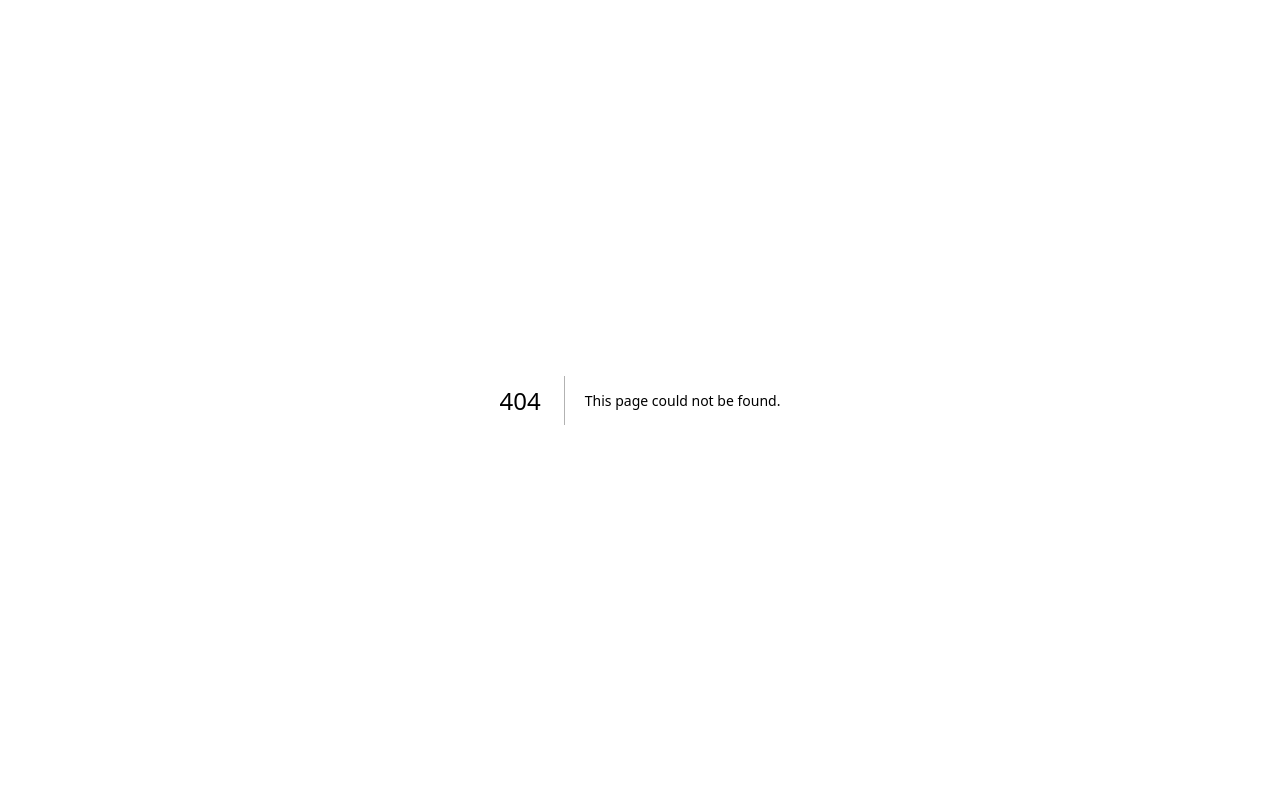
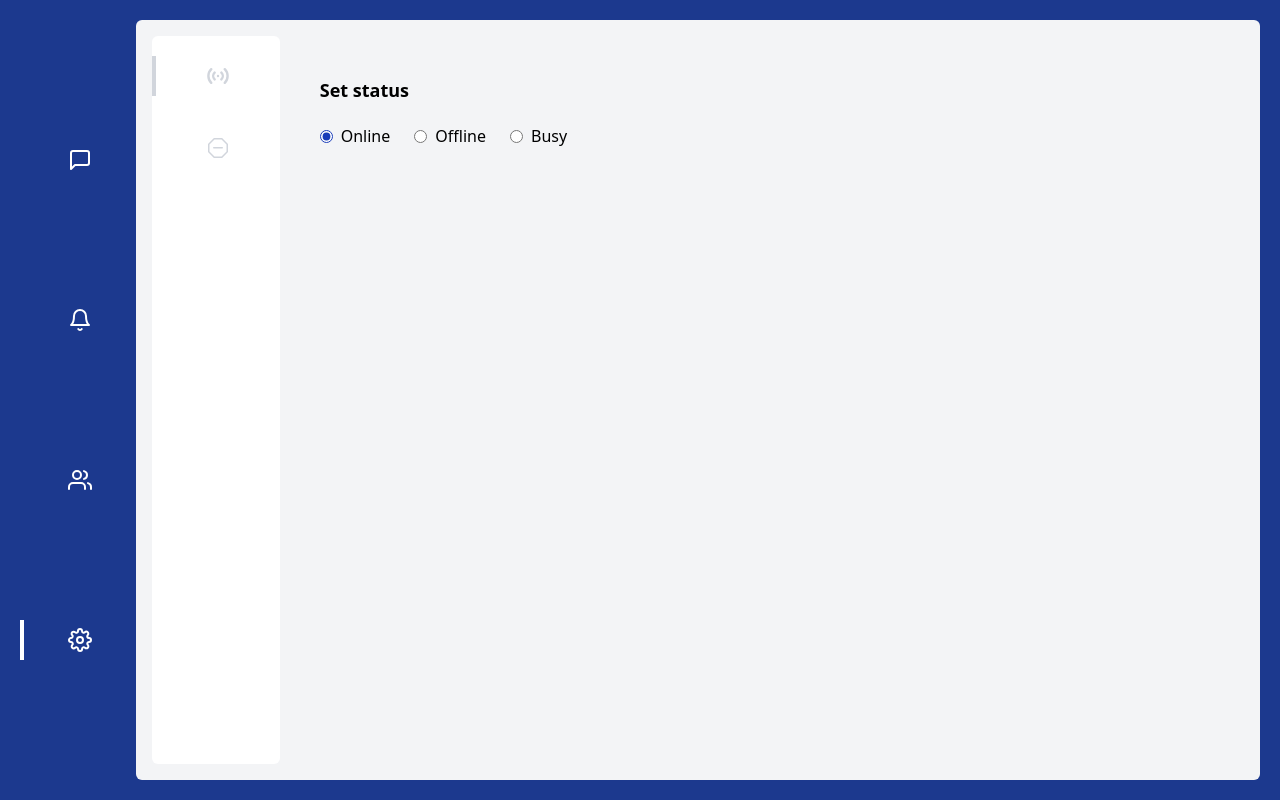
Before and after one commit to mgalinski10/chat-app, a Next.js app in the folder web/: page /settings/status in a window 1280 px wide. Before the commit this address had no page. Built offline with nearby package versions, Linux system fonts and the light colour scheme; no server answers.

Commit message:
feat: add settings page: privacy and status

```diff
--- a/web/app/(layout)/layout.tsx
+++ b/web/app/(layout)/layout.tsx
@@ -8,7 +8,10 @@ export default function DashboardLayout({
 }) {
   return (
     <UserProvider>
-      <div className="flex min-h-screen bg-blue-900 p-5">
+      <div
+        className="flex h-screen
+       bg-blue-900 p-5"
+      >
         <Sidebar />
         {children}
       </div>
--- a/web/app/(layout)/messages/page.tsx
+++ b/web/app/(layout)/messages/page.tsx
@@ -3,6 +3,7 @@
 import Spinner from '@/components/Spinner/Spinner';
 import { useUser } from '@/hooks/useUser';
 import React from 'react';
+import Card from '@/components/Card/Card';
 
 const MessagesPage = () => {
   const { user } = useUser();
@@ -11,7 +12,16 @@ const MessagesPage = () => {
     return <Spinner />;
   }
 
-  return <div className="">Welcome, {user.firstName}! It's messages page.</div>;
+  return (
+    <div className="grid grid-cols-3 gap-5 w-full h-full">
+      <div className="col-span-2">
+        <Card>Welcome, {user.firstName}</Card>
+      </div>
+      <div className="col-span-1">
+        <Card>Profile information</Card>
+      </div>
+    </div>
+  );
 };
 
 export default MessagesPage;
--- /dev/null
+++ b/web/app/(layout)/settings/layout.tsx
@@ -0,0 +1,22 @@
+'use client';
+
+import React, { ReactNode } from 'react';
+import SettingsSidebar from '@/components/SettingsSidebar/SettingsSidebar';
+import Card from '@/components/Card/Card';
+
+interface SettingsLayoutProps {
+  children: ReactNode;
+}
+
+const SettingsLayout: React.FC<SettingsLayoutProps> = ({ children }) => {
+  return (
+    <Card>
+      <div className="flex h-full ">
+        <SettingsSidebar />
+        <main className="flex-1 p-10">{children}</main>
+      </div>
+    </Card>
+  );
+};
+
+export default SettingsLayout;
--- /dev/null
+++ b/web/app/(layout)/settings/page.tsx
@@ -0,0 +1,5 @@
+import { redirect } from 'next/navigation';
+
+export default function SettingsPage() {
+  redirect('/settings/status');
+}
--- /dev/null
+++ b/web/app/(layout)/settings/privacy/page.tsx
@@ -0,0 +1,25 @@
+import React from 'react';
+import { IoIosInformationCircleOutline } from 'react-icons/io';
+
+const PrivacyPage = () => {
+  // TODO: Get blocked contacts from api
+  const blocked = [];
+
+  return (
+    <div>
+      <p className="text-lg font-semibold mb-5">Blocked contacts</p>
+      {blocked.length === 0 ? (
+        <div className="w-full flex items-center justify-center space-x-2 text-gray-600">
+          <span>
+            <IoIosInformationCircleOutline />
+          </span>
+          Looks like you haven't blocked anyone yet.
+        </div>
+      ) : (
+        <div>Blocked users</div>
+      )}
+    </div>
+  );
+};
+
+export default PrivacyPage;
--- /dev/null
+++ b/web/app/(layout)/settings/status/page.tsx
@@ -0,0 +1,44 @@
+import React from 'react';
+
+const StatusPage = () => {
+  return (
+    <form>
+      <fieldset className="flex items-center space-x-6">
+        <legend className="text-lg font-semibold mb-5">Set status</legend>
+
+        <label className="flex items-center space-x-2 cursor-pointer">
+          <input
+            type="radio"
+            name="status"
+            value="online"
+            className="form-radio accent-blue-800"
+            defaultChecked
+          />
+          <span>Online</span>
+        </label>
+
+        <label className="flex items-center space-x-2 cursor-pointer">
+          <input
+            type="radio"
+            name="status"
+            value="offline"
+            className="form-radio accent-blue-800"
+          />
+          <span>Offline</span>
+        </label>
+
+        <label className="flex items-center space-x-2 cursor-pointer">
+          <input
+            type="radio"
+            name="status"
+            value="busy"
+            className="form-radio accent-blue-800"
+          />
+          <span>Busy</span>
+        </label>
+      </fieldset>
+    </form>
+  );
+};
+
+export default StatusPage;
--- /dev/null
+++ b/web/components/Card/Card.tsx
@@ -0,0 +1,13 @@
+import React, { ReactNode } from 'react';
+
+interface CardProps {
+  children: ReactNode;
+}
+
+const Card: React.FC<CardProps> = ({ children }) => {
+  return (
+    <div className="bg-gray-100 rounded-md w-full h-full p-4">{children}</div>
+  );
+};
+
+export default Card;
--- /dev/null
+++ b/web/components/SettingsSidebar/SettingsSidebar.tsx
@@ -0,0 +1,58 @@
+'use client';
+
+import { usePathname } from 'next/navigation';
+import Link from 'next/link';
+import { GoBlocked } from 'react-icons/go';
+import { HiStatusOnline } from 'react-icons/hi';
+
+const settingsSidebarItems: Item[] = [
+  {
+    name: 'Status',
+    icon: <HiStatusOnline className="text-gray-300 text-2xl" />,
+    url: '/settings/status',
+  },
+  {
+    name: 'Privacy',
+    icon: <GoBlocked className="text-gray-300 text-2xl" />,
+    url: '/settings/privacy',
+  },
+];
+
+type Item = {
+  name: string;
+  icon: React.ReactNode;
+  url: string;
+};
+
+interface SidebarItemProps {
+  item: Item;
+}
+
+const SidebarItem: React.FC<SidebarItemProps> = ({ item }) => {
+  const pathname = usePathname();
+  const isActive = pathname.startsWith(item.url);
+
+  return (
+    <li
+      className={`flex h-10 border-l-4 cursor-pointer transition-colors duration-300 bg-white
+        ${isActive ? 'border-gray-300' : 'border-transparent'}
+        hover:border-gray-300`}
+    >
+      <Link href={item.url} className="flex items-center justify-center w-full">
+        {item.icon}
+      </Link>
+    </li>
+  );
+};
+
+const SettingsSidebar = () => {
+  return (
+    <ul className="flex flex-col justify-items-start gap-8 w-32 bg-white h-full pt-5 rounded-md">
+      {settingsSidebarItems.map((item) => (
+        <SidebarItem key={item.name} item={item} />
+      ))}
+    </ul>
+  );
+};
+
+export default SettingsSidebar;
```
